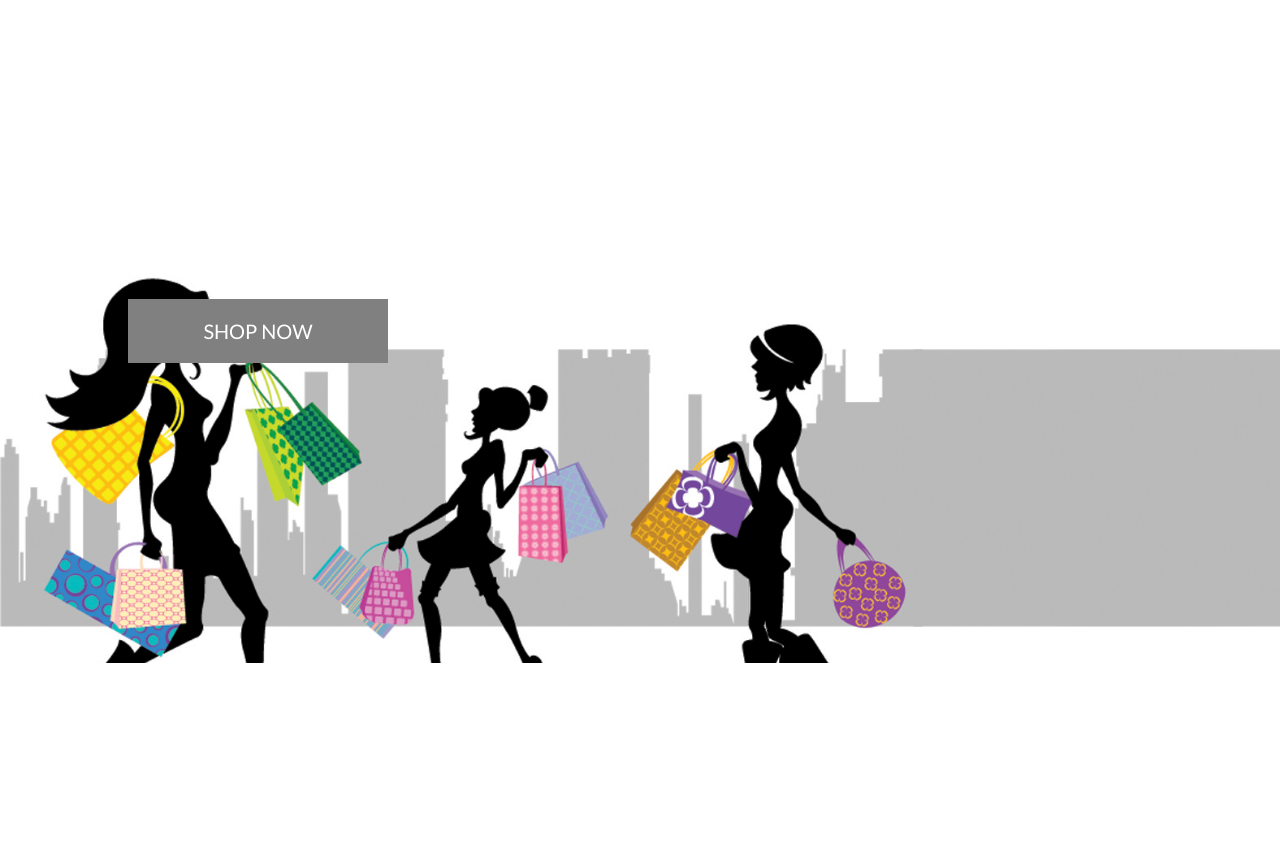
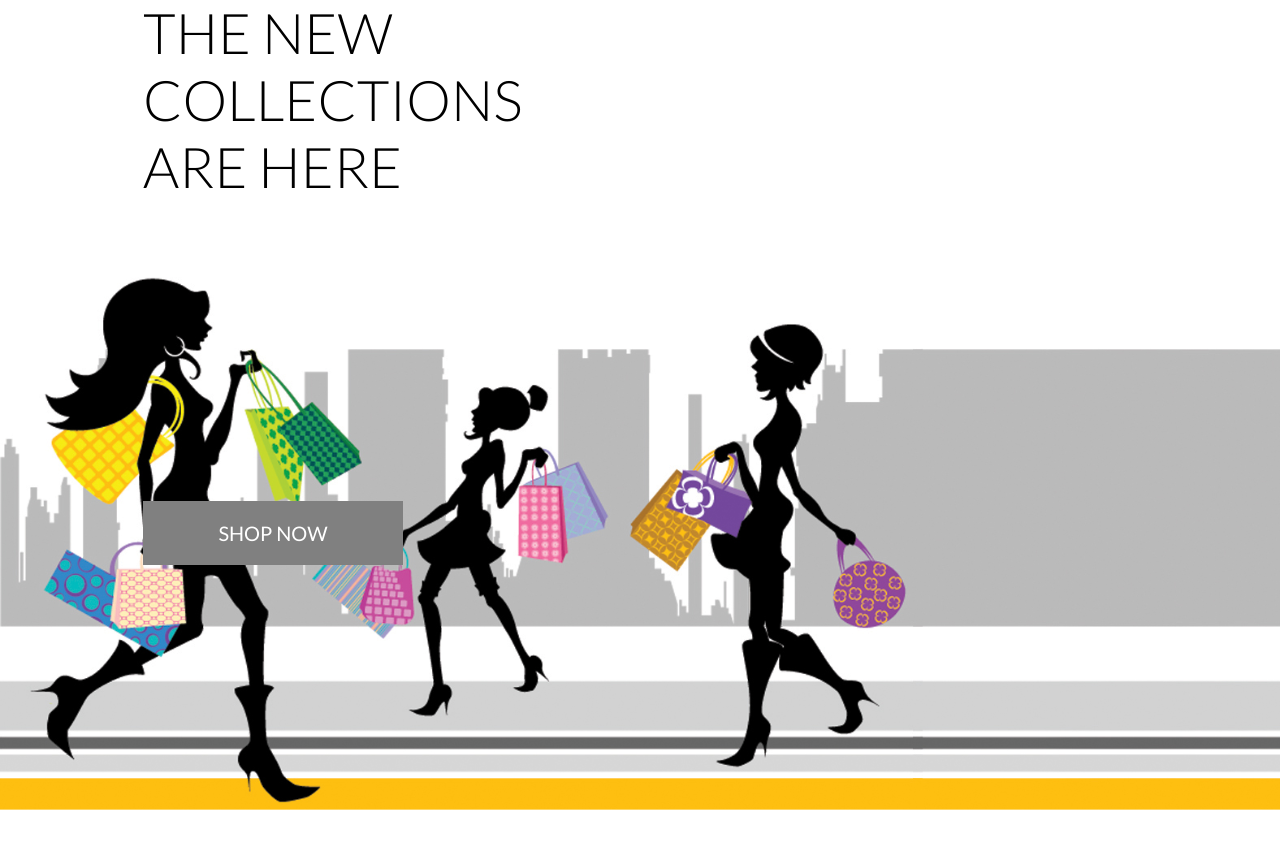
Before and after one commit to besheraj/aj-ecomm, a Django app: page / in a window 1280 px wide. Shown: the part 165-1030 px from the top of the page. Before the commit the page ends 828 px from the top, so only its background shows below. Run offline with Django 3.2, Linux system fonts and the light colour scheme; some libraries are stand-ins or nearby versions.

Commit message:
added new styling on main page

```diff
--- a/home/templates/home/index.html
+++ b/home/templates/home/index.html
@@ -10,10 +10,16 @@
 {% endblock %}
 
 {% block content %}
-    <div class="container">
-        <div class="row">
+<div class="container h100">
+    <div class="row h100">
+        <div class="col-7 col-md-6 my-auto">
+            <h1 class="display-4 logo-font text-black main-header">
+                The new collections are here
+            </h1>
+            <div class="my-5">
                 <h4 class="shopnow">
-                        <a href="{% url 'products' %}" class="shop-now-button btn btn-lg rounded-0 text-uppercase py-3">Shop Now</a>
+                    <a href="{% url 'products' %}" class="shop-now-button btn btn-lg rounded-0 text-uppercase py-3">Shop
+                        Now</a>
                 </h4>
             </div>
         </div>
--- a/static/css/base.css
+++ b/static/css/base.css
@@ -35,6 +35,9 @@ body {
     background: grey;
     color: white;
     min-width: 260px;
+}
+.main-header {
+    color: white;
 }
 
 .btn-black {
```
Lines whose indentation alone changed are shown as unchanged.
